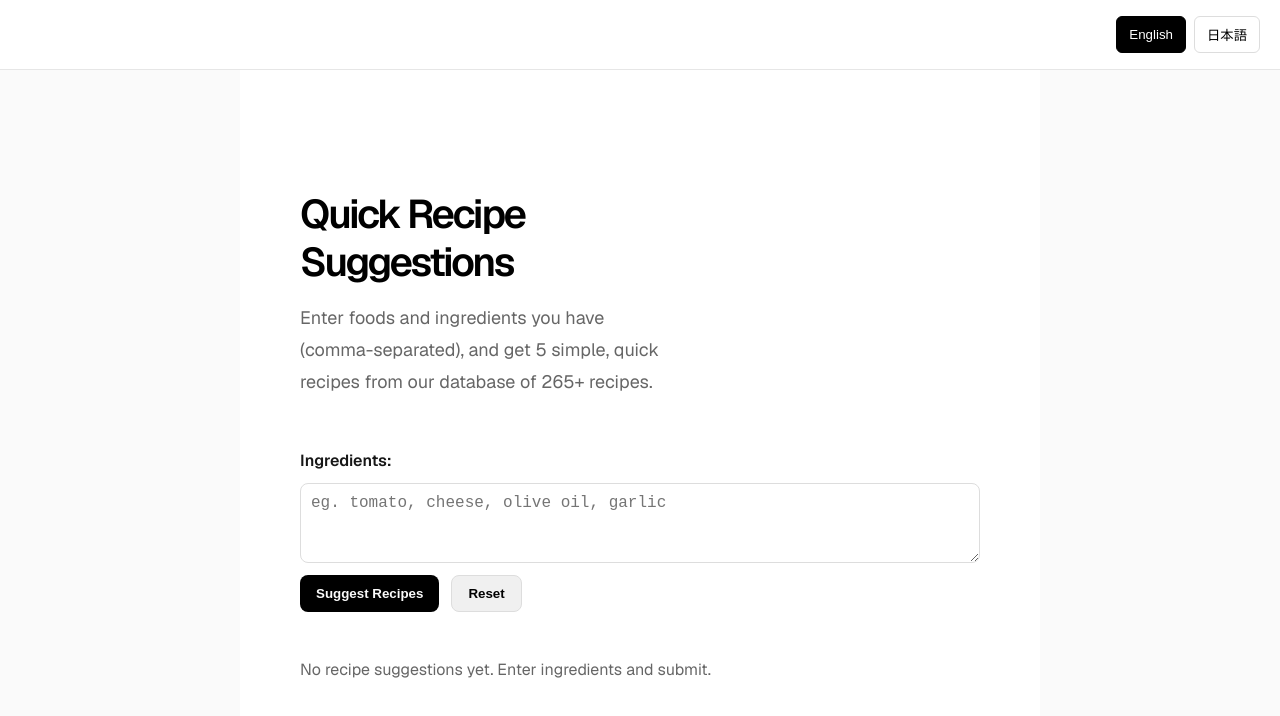
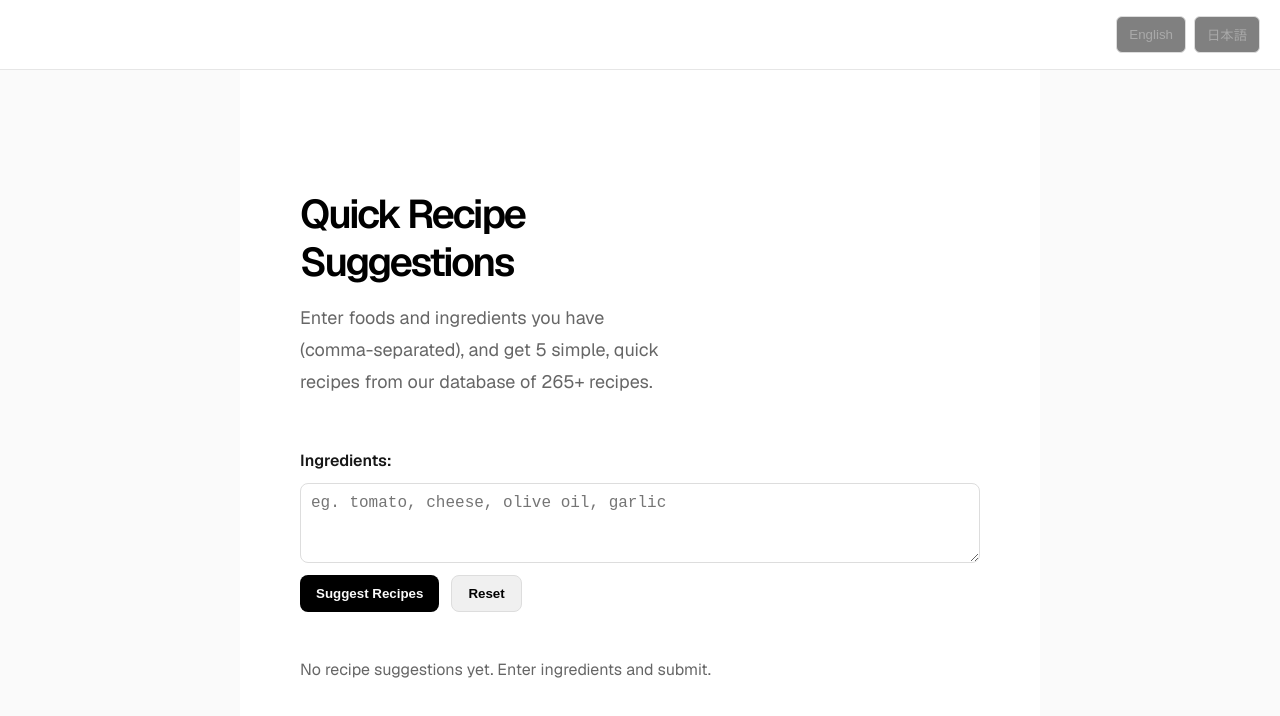
Before and after one commit to kappasan21/quick-recipe-type2, a Next.js app: page / in a window 1280 px wide. Shown: the top 716 px of the page. Built offline with nearby package versions, Linux system fonts and the light colour scheme.

Commit message:
Updated UI to disable language buttons for now since Japanese functionality is not perfect!

```diff
--- a/src/app/page.module.css
+++ b/src/app/page.module.css
@@ -36,22 +36,24 @@
   padding: 8px 12px;
   border: 1px solid #ddd;
   border-radius: 6px;
-  background: white;
-  color: var(--text-primary);
-  cursor: pointer;
+  /* background: white; */
+  background-color: gray;
+  /* color: var(--text-primary); */
+  color: darkgray;
+  /* cursor: pointer; */
   font-weight: 500;
   transition: all 0.2s;
 }
 
-.langButton:hover {
+/* .langButton:hover {
   background: var(--button-secondary-hover);
-}
+} */
 
-.langButton.active {
+/* .langButton.active {
   background: var(--text-primary);
   color: white;
   border-color: var(--text-primary);
-}
+} */
 
 .main {
   display: flex;
--- a/src/app/page.tsx
+++ b/src/app/page.tsx
@@ -143,6 +143,7 @@ export default function Home() {
             English
           </button>
           <button
+            disabled
             className={`${styles.langButton} ${language === "ja" ? styles.active : ""}`}
             onClick={async () => {
               setLanguage("ja");
```
Also changed, not shown: public/images/Asian-Food-Bao-Steam-Bun-Dimsum-Tray--Streamline-Ultimate.png (added).
